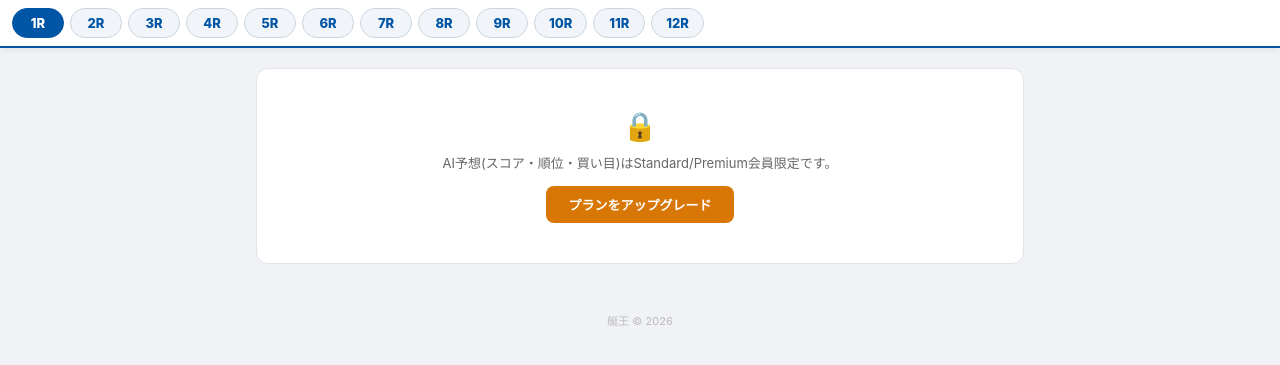
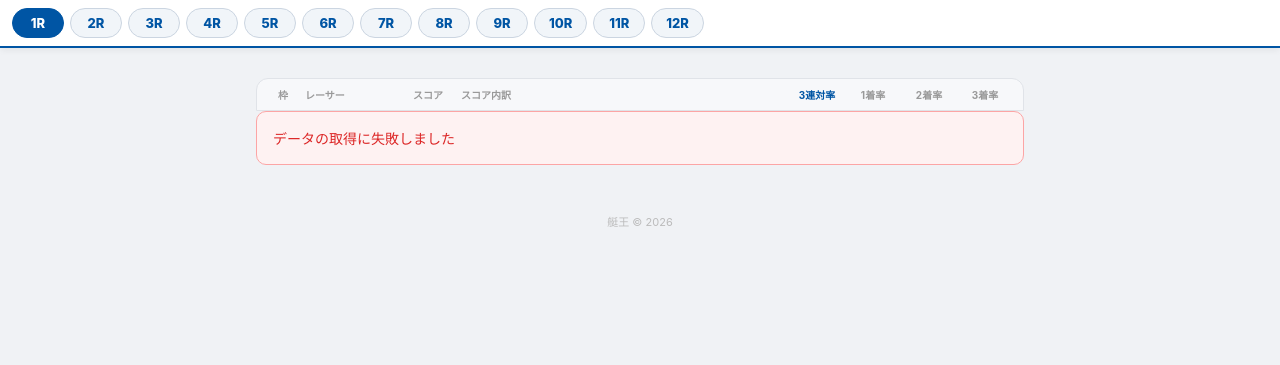
Before and after one commit to faeabhgafaafae/teiou, a PHP site: page /ai-predict.php in a window 1280 px wide. Shown: the part 71-436 px from the top of the page. Run offline with PHP 8.4, Linux system fonts and the light colour scheme.

Commit message:
feat: AI予想の公開範囲をプラン別に段階化(Free:スコア/順位、Standard:買い目追加、Premium:内訳追加)
- get_prediction.php: 未ログイン/free全拒否だった403ブロックを撤廃。plan判定を
  is_standard_plus/is_premiumの2段階にし、推奨舟券(上位3艇の3連単)フィールドを
  standard以上限定で新規追加。breakdownはpremium限定のまま維持
- ai-predict.php: predictSectionの全面ペイウォール表示を撤廃しfree会員でも
  スコア・順位を閲覧可能に。買い目欄はfree会員向けにStandard限定のロック表示を追加。
  戦略比較タブ(strategySection)は既存どおりfree非表示を維持
- 副次修正: renderBreakdownSectionのアップグレードリンクが存在しないplan.phpを
  指していたのをupgrade.htmlに修正

Co-Authored-By: Claude Sonnet 5 <noreply@anthropic.com>

```diff
--- a/ai-predict.php
+++ b/ai-predict.php
@@ -390,13 +390,9 @@ footer { text-align: center; padding: 28px 16px; color: #bbb; font-size: 11px; }
     </div>
   </div>
 
-  <div class="premium-lock" id="aiPaywall" style="display:none">
-    <span class="premium-lock-icon">&#128274;</span>
-    <p>AI予想(スコア・順位・買い目)はStandard/Premium会員限定です。</p>
-    <a href="upgrade.html">プランをアップグレード</a>
-  </div>
-
   <div id="predictSection">
+    <div id="recommendedTicketBox" style="margin-bottom:10px;"></div>
+
     <div class="stats-tabs" id="statsTabs" style="display:none">
       <button class="stats-tab active" data-tab="recent10">直近10走</button>
       <button class="stats-tab" data-tab="recent6m">直近6ヶ月</button>
@@ -592,6 +588,31 @@ function makeBkGroupTitle(text) {
   return el;
 }
 
+function renderRecommendedTicket(data) {
+  var box = document.getElementById('recommendedTicketBox');
+  if (!box) return;
+  box.textContent = '';
+
+  if (userPlan === 'free') {
+    var lockDiv = document.createElement('div');
+    lockDiv.className = 'bk-lock';
+    lockDiv.appendChild(document.createTextNode('🔒 買い目(推奨舟券)はStandard会員限定 '));
+    var lockLink = document.createElement('a');
+    lockLink.href = 'upgrade.html';
+    lockLink.textContent = 'アップグレード →';
+    lockDiv.appendChild(lockLink);
+    box.appendChild(lockDiv);
+    return;
+  }
+
+  if (data.recommended_ticket) {
+    var ticketDiv = document.createElement('div');
+    ticketDiv.style.cssText = 'background:#eff6ff;border:1px solid #bfdbfe;border-radius:8px;padding:10px 12px;font-size:13px;font-weight:700;color:#1e40af;text-align:center;';
+    ticketDiv.textContent = '推奨舟券(3連単): ' + data.recommended_ticket;
+    box.appendChild(ticketDiv);
+  }
+}
+
 function renderBreakdownSection(r) {
   var section = document.createElement('div');
   section.className = 'bk-section';
@@ -601,7 +622,7 @@ function renderBreakdownSection(r) {
     lockDiv.className = 'bk-lock';
     lockDiv.appendChild(document.createTextNode('🔒 詳細スコア内訳はPremium限定 '));
     var lockLink = document.createElement('a');
-    lockLink.href = 'plan.php';
+    lockLink.href = 'upgrade.html';
     lockLink.textContent = 'アップグレード →';
     lockDiv.appendChild(lockLink);
     section.appendChild(lockDiv);
@@ -895,6 +916,8 @@ async function loadData() {
     document.getElementById('statsTabs').style.display = 'flex';
     document.getElementById('bottomActions').style.display = 'flex';
     document.getElementById('pikaichiBar').style.display = 'block';
+
+    renderRecommendedTicket(data);
 
     var results = buildResults(data.predictions);
     topScoreLane = results.length ? results[0].lane : null;
@@ -1663,14 +1686,13 @@ async function init() {
     }
   } catch (e) {}
 
+  loadData();
+
   if (userPlan === 'free') {
-    document.getElementById('aiPaywall').style.display = 'block';
-    document.getElementById('predictSection').style.display = 'none';
     document.getElementById('strategySection').style.display = 'none';
     return;
   }
 
-  loadData();
   loadStrategyTab();
 }
 init();
```
Also changed, not shown: get_prediction.php (+17 -10 lines).
